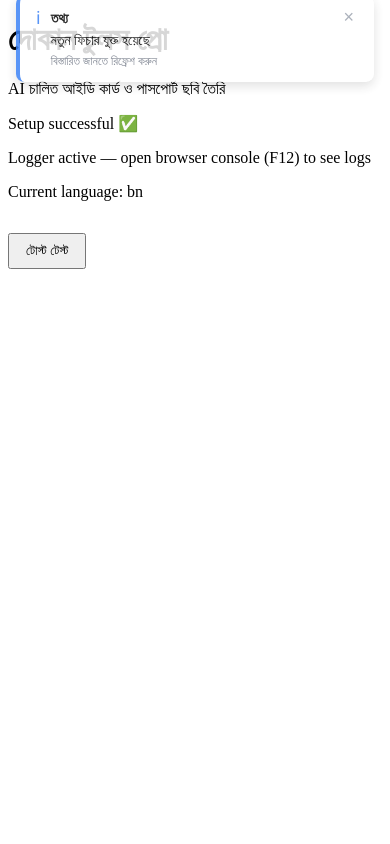
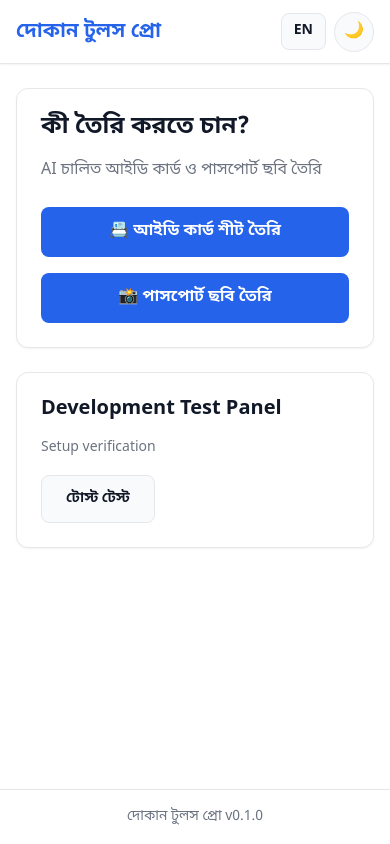
Before and after one commit to haldersanu420-bot/dokan-tools-pro, a website built with Vite: page index.html in a window 390 px wide. Built offline with nearby package versions, Linux system fonts and the light colour scheme.

Commit message:
Task B6: Mobile-first design system with theme + language toggle

```diff
--- a/index.html
+++ b/index.html
@@ -1,9 +1,10 @@
 <!DOCTYPE html>
-<html lang="bn">
+<html lang="bn" data-theme="light">
   <head>
     <meta charset="UTF-8" />
     <meta name="viewport" content="width=device-width, initial-scale=1.0" />
     <title>দোকান টুলস প্রো</title>
+    <link rel="stylesheet" href="/src/styles/main.css" />
   </head>
   <body>
     <div id="app"></div>
--- a/src/main.js
+++ b/src/main.js
@@ -1,51 +1,99 @@
-import { success, info } from './utils/logger.js';
+import { t, setLanguage, getLanguage } from './locales/index.js';
+import * as logger from './utils/logger.js';
 import { registerGlobalHandlers, createError, handleError } from './utils/error-handler.js';
-import { t, setLanguage, getLanguage } from './locales/index.js';
 import * as toast from './ui/toast.js';
-
-document.querySelector('#app').innerHTML = `
-  <h1>${t('app.title')}</h1>
-  <p>${t('app.subtitle')}</p>
-  <p>Setup successful ✅</p>
-  <p>Logger active — open browser console (F12) to see logs</p>
-  <p>Current language: ${getLanguage()}</p>
-  <button id="toast-test-btn" style="margin-top: 16px; padding: 8px 16px; cursor: pointer;">
-    ${t('toast.test', 'টোস্ট টেস্ট')}
-  </button>
-`;
 
 registerGlobalHandlers();
 
-success('App started', { version: '0.1.0' }, 'APP_INIT');
-info('Logger system ready', null, 'LOGGER');
-success('Locales loaded', { lang: getLanguage() }, 'LOCALE');
+document.querySelector('#app').innerHTML = `
+  <div class="app-layout">
+    <header class="app-header">
+      <h1>${t('app.title')}</h1>
+      <div class="flex gap-2 items-center">
+        <button id="lang-toggle" class="btn btn-secondary text-sm" style="min-height: 36px; padding: 6px 12px;">
+          ${getLanguage() === 'bn' ? 'EN' : 'বাং'}
+        </button>
+        <button id="theme-toggle" class="btn btn-icon btn-secondary" aria-label="Toggle dark mode">
+          🌙
+        </button>
+      </div>
+    </header>
 
-try {
-  throw createError('FILE_TOO_LARGE', 'Test error from main.js');
-} catch (err) {
-  const formatted = handleError(err);
-  info('Test error handled', formatted, 'ERROR_TEST');
-}
+    <main class="app-main">
+      <div class="card">
+        <h2>${t('module.selectModule')}</h2>
+        <p class="text-muted mt-4">${t('app.subtitle')}</p>
 
-setTimeout(() => {
-  toast.success('অ্যাপ চালু হয়েছে');
-}, 1000);
+        <div class="flex flex-col gap-4 mt-5">
+          <button class="btn btn-primary" id="module-card-sheet">
+            📇 ${t('module.cardSheet')}
+          </button>
+          <button class="btn btn-primary" id="module-passport">
+            📸 ${t('module.passportPhoto')}
+          </button>
+        </div>
+      </div>
 
-setTimeout(() => {
-  toast.info('নতুন ফিচার যুক্ত হয়েছে', {
-    title: 'তথ্য',
-    recovery: 'বিস্তারিত জানতে রিফ্রেশ করুন',
-  });
-}, 2000);
+      <div class="card mt-5">
+        <h3>Development Test Panel</h3>
+        <p class="text-muted text-sm mt-4">Setup verification</p>
+        <div class="flex gap-2 mt-4" style="flex-wrap: wrap;">
+          <button class="btn btn-secondary text-sm" id="toast-test-btn">টোস্ট টেস্ট</button>
+        </div>
+      </div>
+    </main>
 
-document.querySelector('#toast-test-btn').addEventListener('click', () => {
-  toast.success('সফল হয়েছে');
-  setTimeout(() => toast.info('তথ্যমূলক বার্তা'), 500);
-  setTimeout(() => toast.warning('সতর্কবার্তা', { recovery: 'একটু সতর্ক থাকুন' }), 1000);
-  setTimeout(() => toast.error('একটি সমস্যা হয়েছে', { recovery: 'আবার চেষ্টা করুন' }), 1500);
+    <footer class="app-footer">
+      ${t('app.title')} v0.1.0
+    </footer>
+  </div>
+`;
 
+// Theme toggle
+const themeToggleBtn = document.getElementById('theme-toggle');
+themeToggleBtn?.addEventListener('click', () => {
+  const html = document.documentElement;
+  const current = html.getAttribute('data-theme');
+  const next = current === 'dark' ? 'light' : 'dark';
+  html.setAttribute('data-theme', next);
+  themeToggleBtn.textContent = next === 'dark' ? '☀️' : '🌙';
+  localStorage.setItem('dokan-tools-theme', next);
+  logger.info('Theme changed', { theme: next }, 'THEME');
+});
+
+// Restore theme from localStorage
+const savedTheme = localStorage.getItem('dokan-tools-theme') || 'light';
+document.documentElement.setAttribute('data-theme', savedTheme);
+themeToggleBtn.textContent = savedTheme === 'dark' ? '☀️' : '🌙';
+
+// Language toggle
+const langToggleBtn = document.getElementById('lang-toggle');
+langToggleBtn?.addEventListener('click', () => {
+  const next = getLanguage() === 'bn' ? 'en' : 'bn';
+  setLanguage(next);
+  location.reload(); // simple reload for now; later we'll re-render
+});
+
+// Module buttons (placeholders for now)
+document.getElementById('module-card-sheet')?.addEventListener('click', () => {
+  toast.info('আইডি কার্ড মডিউল শীঘ্রই আসছে', { title: 'Coming Soon' });
+});
+document.getElementById('module-passport')?.addEventListener('click', () => {
+  toast.info('পাসপোর্ট ছবি মডিউল শীঘ্রই আসছে', { title: 'Coming Soon' });
+});
+
+// Toast test (keep for now)
+document.getElementById('toast-test-btn')?.addEventListener('click', () => {
+  toast.success('সফল! সব কিছু ঠিকঠাক চলছে');
+  setTimeout(() => toast.info('তথ্য: এটি একটি info toast', { title: 'তথ্যমূলক বার্তা' }), 500);
+  setTimeout(() => toast.warning('সাবধান, কিছু একটা ভুল হতে পারে', { title: 'সতর্কবার্তা' }), 1000);
   setTimeout(() => {
-    const testError = createError('NO_CARD_DETECTED', 'Test AppError for toast.showAppError');
-    toast.showAppError(testError);
-  }, 2000);
+    const err = createError('NO_CARD_DETECTED', 'Test error from button');
+    toast.showAppError(err);
+  }, 1500);
 });
+
+logger.success('App initialized', {
+  language: getLanguage(),
+  theme: savedTheme,
+}, 'APP_INIT');
--- /dev/null
+++ b/src/styles/base.css
@@ -0,0 +1,74 @@
+/**
+ * Reset, typography, and base element styles for Dokan Tools Pro.
+ * Mobile-first; relies on CSS variables defined in variables.css.
+ */
+
+*, *::before, *::after { box-sizing: border-box; }
+* { margin: 0; padding: 0; }
+
+html {
+  font-size: 16px;
+  -webkit-text-size-adjust: 100%;
+  scroll-behavior: smooth;
+}
+
+body {
+  font-family: var(--font-bengali);
+  font-size: var(--text-base);
+  line-height: 1.6;
+  color: var(--color-text);
+  background: var(--color-bg);
+  min-height: 100vh;
+  -webkit-font-smoothing: antialiased;
+  transition: background var(--transition-base), color var(--transition-base);
+}
+
+img, video, canvas, svg {
+  display: block;
+  max-width: 100%;
+  height: auto;
+}
+
+button, input, textarea, select {
+  font: inherit;
+  color: inherit;
+}
+
+button {
+  cursor: pointer;
+  background: none;
+  border: none;
+}
+
+a {
+  color: var(--color-primary);
+  text-decoration: none;
+}
+
+a:hover { text-decoration: underline; }
+
+h1, h2, h3, h4 {
+  font-weight: 700;
+  line-height: 1.2;
+  color: var(--color-text);
+}
+
+h1 { font-size: var(--text-3xl); }
+h2 { font-size: var(--text-2xl); }
+h3 { font-size: var(--text-xl); }
+h4 { font-size: var(--text-lg); }
+
+/* Mobile-first responsive font sizes */
+@media (min-width: 768px) {
+  h1 { font-size: var(--text-4xl); }
+}
+
+/* Focus styles for accessibility */
+:focus-visible {
+  outline: 2px solid var(--color-primary);
+  outline-offset: 2px;
+  border-radius: var(--radius-sm);
+}
+
+/* Disable text selection on buttons */
+button { user-select: none; -webkit-tap-highlight-color: transparent; }
--- /dev/null
+++ b/src/styles/components.css
@@ -0,0 +1,138 @@
+/**
+ * Reusable component styles for Dokan Tools Pro.
+ * Built entirely on CSS variables from variables.css — no hardcoded colors.
+ */
+
+/* App layout */
+.app-layout {
+  display: flex;
+  flex-direction: column;
+  min-height: 100vh;
+}
+
+.app-header {
+  height: var(--header-height);
+  background: var(--color-surface-elevated);
+  border-bottom: 1px solid var(--color-border);
+  padding: 0 var(--space-4);
+  display: flex;
+  align-items: center;
+  justify-content: space-between;
+  position: sticky;
+  top: 0;
+  z-index: 100;
+  box-shadow: var(--shadow-sm);
+}
+
+.app-header h1 {
+  font-size: var(--text-xl);
+  color: var(--color-primary);
+}
+
+.app-main {
+  flex: 1;
+  width: 100%;
+  max-width: var(--max-content-width);
+  margin: 0 auto;
+  padding: var(--space-5) var(--space-4);
+}
+
+.app-footer {
+  padding: var(--space-4);
+  text-align: center;
+  color: var(--color-text-muted);
+  font-size: var(--text-sm);
+  border-top: 1px solid var(--color-border);
+}
+
+/* Buttons */
+.btn {
+  display: inline-flex;
+  align-items: center;
+  justify-content: center;
+  gap: var(--space-2);
+  padding: var(--space-3) var(--space-5);
+  min-height: 48px;
+  font-size: var(--text-base);
+  font-weight: 600;
+  border-radius: var(--radius-md);
+  transition: all var(--transition-fast);
+  white-space: nowrap;
+}
+
+.btn-primary {
+  background: var(--color-primary);
+  color: white;
+}
+
+.btn-primary:hover { background: var(--color-primary-hover); }
+.btn-primary:active { transform: translateY(1px); }
+
+.btn-secondary {
+  background: var(--color-surface);
+  color: var(--color-text);
+  border: 1px solid var(--color-border);
+}
+
+.btn-secondary:hover { background: var(--color-border); }
+
+.btn-icon {
+  width: 40px;
+  height: 40px;
+  padding: 0;
+  min-height: 40px;
+  border-radius: var(--radius-full);
+}
+
+/* Cards / Surfaces */
+.card {
+  background: var(--color-surface-elevated);
+  border: 1px solid var(--color-border);
+  border-radius: var(--radius-lg);
+  padding: var(--space-5);
+  box-shadow: var(--shadow-sm);
+}
+
+/* Loading spinner */
+.spinner {
+  width: 32px;
+  height: 32px;
+  border: 3px solid var(--color-border);
+  border-top-color: var(--color-primary);
+  border-radius: 50%;
+  animation: spin 0.8s linear infinite;
+}
+
+@keyframes spin {
+  to { transform: rotate(360deg); }
+}
+
+/* Progress bar */
+.progress {
+  width: 100%;
+  height: 6px;
+  background: var(--color-border);
+  border-radius: var(--radius-full);
+  overflow: hidden;
+}
+
+.progress-bar {
+  height: 100%;
+  background: var(--color-primary);
+  border-radius: var(--radius-full);
+  transition: width var(--transition-base);
+}
+
+/* Utility classes */
+.text-muted { color: var(--color-text-muted); }
+.text-sm { font-size: var(--text-sm); }
+.text-center { text-align: center; }
+.mt-4 { margin-top: var(--space-4); }
+.mt-5 { margin-top: var(--space-5); }
+
+.flex { display: flex; }
+.flex-col { flex-direction: column; }
+.gap-2 { gap: var(--space-2); }
+.gap-4 { gap: var(--space-4); }
+.items-center { align-items: center; }
+.justify-between { justify-content: space-between; }
--- /dev/null
+++ b/src/styles/main.css
@@ -0,0 +1,12 @@
+/**
+ * Entry point for the Dokan Tools Pro design system.
+ * Linked directly from index.html — composes variables, base, and
+ * component styles, plus the Bengali web font.
+ */
+
+@import './variables.css';
+@import './base.css';
+@import './components.css';
+
+/* Load Noto Sans Bengali from Google Fonts */
+@import url('https://fonts.googleapis.com/css2?family=Noto+Sans+Bengali:wght@400;500;600;700&display=swap');
--- /dev/null
+++ b/src/styles/variables.css
@@ -0,0 +1,78 @@
+/**
+ * Design tokens (CSS custom properties) for Dokan Tools Pro.
+ * Light mode is the default; dark mode applies via [data-theme="dark"]
+ * on <html>, toggled at runtime (see src/main.js).
+ */
+
+:root {
+  /* Light mode (default) */
+  --color-primary: #2563eb;
+  --color-primary-hover: #1d4ed8;
+  --color-bg: #ffffff;
+  --color-surface: #f9fafb;
+  --color-surface-elevated: #ffffff;
+  --color-text: #111827;
+  --color-text-muted: #6b7280;
+  --color-border: #e5e7eb;
+
+  --color-success: #10b981;
+  --color-warning: #f59e0b;
+  --color-error: #ef4444;
+  --color-info: #3b82f6;
+
+  /* Spacing scale */
+  --space-1: 4px;
+  --space-2: 8px;
+  --space-3: 12px;
+  --space-4: 16px;
+  --space-5: 24px;
+  --space-6: 32px;
+  --space-8: 48px;
+  --space-10: 64px;
+
+  /* Typography */
+  --font-bengali: 'Noto Sans Bengali', 'SolaimanLipi', system-ui, sans-serif;
+  --font-system: system-ui, -apple-system, 'Segoe UI', sans-serif;
+
+  --text-xs: 12px;
+  --text-sm: 14px;
+  --text-base: 16px;
+  --text-lg: 18px;
+  --text-xl: 20px;
+  --text-2xl: 24px;
+  --text-3xl: 30px;
+  --text-4xl: 36px;
+
+  /* Borders & shadows */
+  --radius-sm: 4px;
+  --radius-md: 8px;
+  --radius-lg: 12px;
+  --radius-full: 9999px;
+
+  --shadow-sm: 0 1px 2px rgba(0, 0, 0, 0.05);
+  --shadow-md: 0 4px 6px rgba(0, 0, 0, 0.1);
+  --shadow-lg: 0 10px 15px rgba(0, 0, 0, 0.1);
+
+  /* Layout */
+  --max-content-width: 1024px;
+  --header-height: 64px;
+
+  /* Transitions */
+  --transition-fast: 150ms ease;
+  --transition-base: 250ms ease;
+}
+
+[data-theme='dark'] {
+  --color-primary: #3b82f6;
+  --color-primary-hover: #60a5fa;
+  --color-bg: #0f172a;
+  --color-surface: #1e293b;
+  --color-surface-elevated: #1e293b;
+  --color-text: #f1f5f9;
+  --color-text-muted: #94a3b8;
+  --color-border: #334155;
+
+  --shadow-sm: 0 1px 2px rgba(0, 0, 0, 0.3);
+  --shadow-md: 0 4px 6px rgba(0, 0, 0, 0.4);
+  --shadow-lg: 0 10px 15px rgba(0, 0, 0, 0.5);
+}
--- a/src/ui/toast.js
+++ b/src/ui/toast.js
@@ -80,26 +80,28 @@ function injectStyles() {
   style.textContent = `
 #${CONTAINER_ID} {
   position: fixed;
-  top: 16px;
-  right: 16px;
+  top: var(--space-4, 16px);
+  right: var(--space-4, 16px);
   z-index: 9999;
   display: flex;
   flex-direction: column;
-  gap: 8px;
+  gap: var(--space-2, 8px);
   pointer-events: none;
+  max-width: calc(100vw - 2 * var(--space-4, 16px));
 }
 
 .toast {
   pointer-events: auto;
   min-width: 280px;
   max-width: 400px;
-  padding: 12px 16px;
-  border-radius: 8px;
-  background: white;
-  box-shadow: 0 4px 12px rgba(0, 0, 0, 0.15);
-  border-left: 4px solid #3b82f6;
-  font-family: system-ui, -apple-system, 'Segoe UI', sans-serif;
-  font-size: 14px;
+  padding: var(--space-3, 12px) var(--space-4, 16px);
+  border-radius: var(--radius-md, 8px);
+  background: var(--color-surface-elevated, white);
+  color: var(--color-text, #111827);
+  box-shadow: var(--shadow-lg, 0 4px 12px rgba(0, 0, 0, 0.15));
+  border-left: 4px solid var(--color-info, #3b82f6);
+  font-family: var(--font-bengali, system-ui, -apple-system, 'Segoe UI', sans-serif);
+  font-size: var(--text-sm, 14px);
   line-height: 1.4;
   display: flex;
   gap: 10px;
@@ -107,10 +109,10 @@ function injectStyles() {
   animation: slideIn 0.3s ease-out;
 }
 
-.toast-success { border-left-color: #10b981; }
-.toast-info { border-left-color: #3b82f6; }
-.toast-warning { border-left-color: #f59e0b; }
-.toast-error { border-left-color: #ef4444; }
+.toast-success { border-left-color: var(--color-success, #10b981); }
+.toast-info { border-left-color: var(--color-info, #3b82f6); }
+.toast-warning { border-left-color: var(--color-warning, #f59e0b); }
+.toast-error { border-left-color: var(--color-error, #ef4444); }
 
 .toast-icon {
   font-size: 18px;
@@ -118,10 +120,10 @@ function injectStyles() {
   flex-shrink: 0;
 }
 
-.toast-success .toast-icon { color: #10b981; }
-.toast-info .toast-icon { color: #3b82f6; }
-.toast-warning .toast-icon { color: #f59e0b; }
-.toast-error .toast-icon { color: #ef4444; }
+.toast-success .toast-icon { color: var(--color-success, #10b981); }
+.toast-info .toast-icon { color: var(--color-info, #3b82f6); }
+.toast-warning .toast-icon { color: var(--color-warning, #f59e0b); }
+.toast-error .toast-icon { color: var(--color-error, #ef4444); }
 
 .toast-body {
   flex: 1;
@@ -134,8 +136,8 @@ function injectStyles() {
 }
 
 .toast-recovery {
-  font-size: 12px;
-  color: #6b7280;
+  font-size: var(--text-xs, 12px);
+  color: var(--color-text-muted, #6b7280);
   margin-top: 4px;
 }
 
@@ -144,7 +146,7 @@ function injectStyles() {
   border: none;
   cursor: pointer;
   font-size: 18px;
-  color: #9ca3af;
+  color: var(--color-text-muted, #9ca3af);
   padding: 0 4px;
   line-height: 1;
   margin-left: auto;
@@ -167,14 +169,15 @@ function injectStyles() {
 
 @media (max-width: 640px) {
   #${CONTAINER_ID} {
-    left: 16px;
-    right: 16px;
-    top: 12px;
+    left: var(--space-3, 12px);
+    right: var(--space-3, 12px);
+    top: var(--space-3, 12px);
+    max-width: calc(100vw - 2 * var(--space-3, 12px));
   }
 
   .toast {
     min-width: 0;
-    max-width: none;
+    max-width: 100%;
   }
 
   @keyframes slideIn {
```
